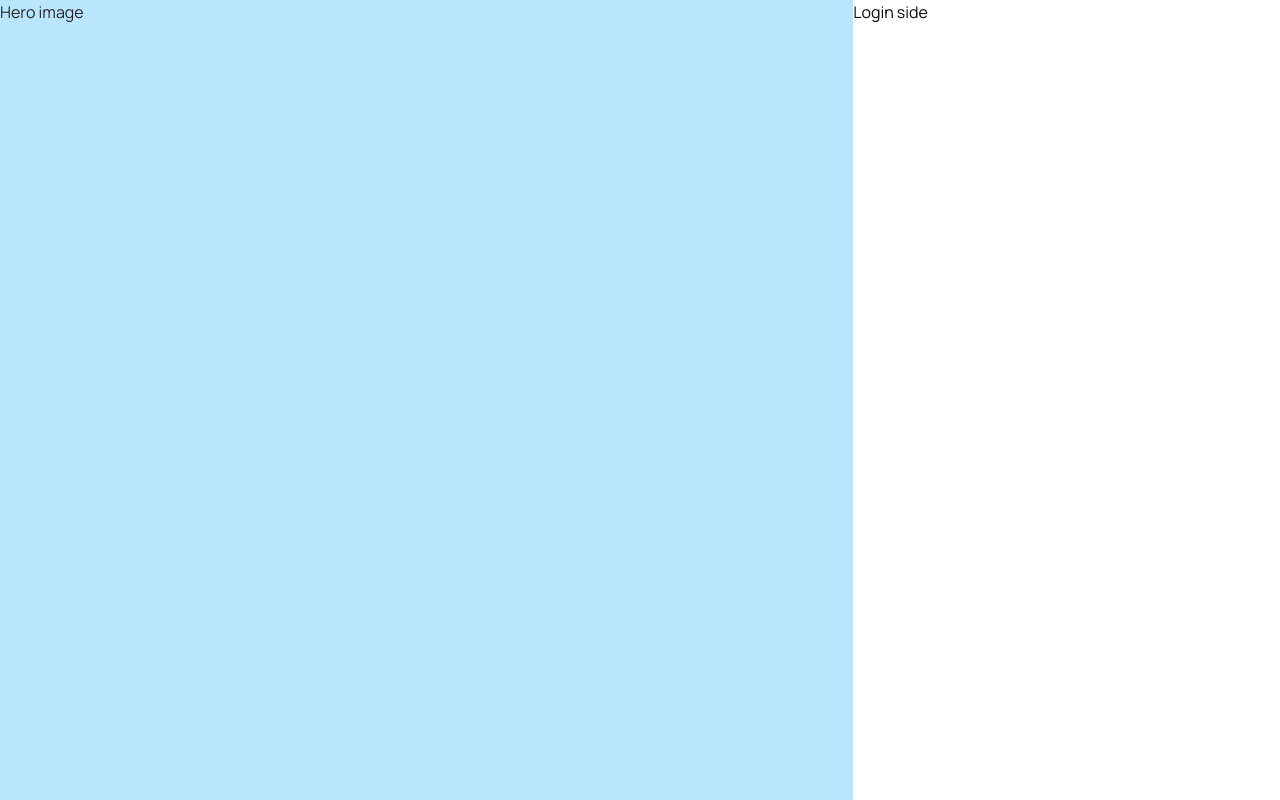
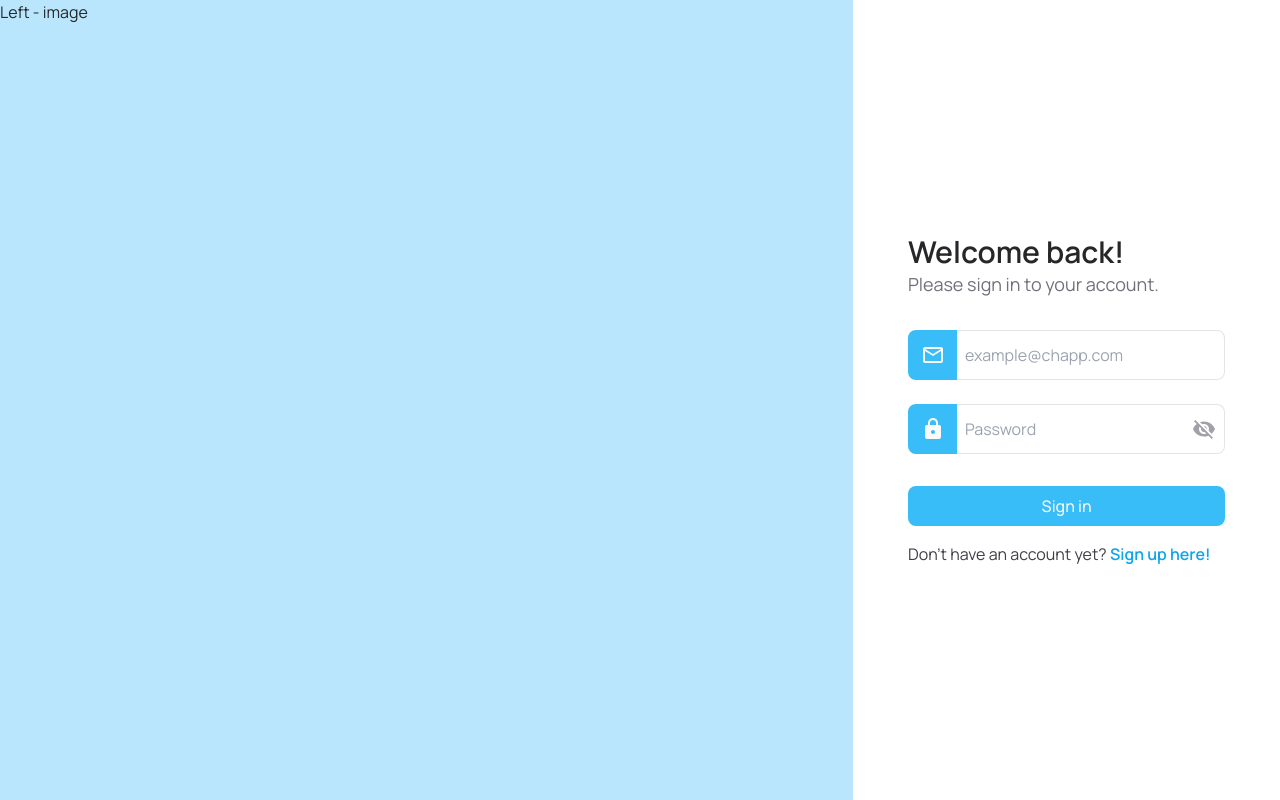
Before and after one commit to bartlomiejszwarc/chapp, a Next.js app: page /login in a window 1280 px wide. Built offline with nearby package versions, Linux system fonts and the light colour scheme.

Commit message:
sign in form

```diff
--- a/app/layout.tsx
+++ b/app/layout.tsx
@@ -17,10 +17,10 @@ export default function RootLayout({
   children: React.ReactNode;
 }>) {
   return (
-    <html lang='en'>
+    <html lang='en' suppressHydrationWarning>
       <body className={font.className}>
         <ThemeProvider attribute='class' disableTransitionOnChange>
-          <div className='bg-transparent absolute right-2 top-2'>
+          <div className='bg-transparent absolute right-4 top-4'>
             <ThemeSwitcher />
           </div>
           {children}
--- a/app/login/page.tsx
+++ b/app/login/page.tsx
@@ -1,11 +1,15 @@
+import SignInForm from '@/components/form/sign-in-form';
+
 export default function Page() {
   return (
     <div className='min-h-screen w-full  flex'>
-      <div className='w-2/3 bg-sky-200 flex text-zinc-800 '>
-        <span>Hero image</span>
+      <div className='w-0 lg:w-1/2 xl:w-2/3 bg-sky-200 dark:bg-zinc-800 flex text-zinc-800 '>
+        <span>Left - image</span>
       </div>
-      <div className='w-1/3 bg-white dark:bg-zinc-700 flex'>
-        <span>Login side</span>
+      <div className='w-full lg:w-1/2 xl:w-1/3 bg-white dark:bg-zinc-900 flex items-center justify-center'>
+        <div className='w-[90%] sm:w-[60%] lg:w-[80%]'>
+          <SignInForm />
+        </div>
       </div>
     </div>
   );
--- /dev/null
+++ b/app/signup/page.tsx
@@ -0,0 +1,3 @@
+export default function Page() {
+  return <span>xd</span>;
+}
--- /dev/null
+++ b/components/form/form-submit-button.tsx
@@ -0,0 +1,13 @@
+interface Props {
+  onClick: any;
+  text: string;
+}
+export default function FormSubmitButton({onClick, text}: Props) {
+  return (
+    <button
+      className='w-full rounded-lg bg-sky-400 dark:bg-sky-600 py-2 text-zinc-100 font-medium text-md'
+      onClick={onClick}>
+      {text}
+    </button>
+  );
+}
--- /dev/null
+++ b/components/form/input-with-icon-template.tsx
@@ -0,0 +1,17 @@
+import {ReactNode} from 'react';
+interface Props {
+  children: ReactNode;
+  icon: JSX.Element;
+}
+export default function InputWithIconTemplate({children, icon}: Props) {
+  return (
+    <div className='flex'>
+      <div className='rounded-s-lg px-3 py-3 border-[1px] border-transparent border-r-0 bg-sky-400 dark:bg-zinc-800 flex items-center'>
+        {icon}
+      </div>
+      <div className='flex items-center justify-between rounded-e-lg border-[1px] rounded-l-none border-l-0 w-full pl-2'>
+        {children}
+      </div>
+    </div>
+  );
+}
--- /dev/null
+++ b/components/form/sign-in-form.tsx
@@ -0,0 +1,85 @@
+'use client';
+import {useReducer, useState} from 'react';
+import MailOutlineIcon from '@mui/icons-material/MailOutline';
+import LockIcon from '@mui/icons-material/Lock';
+import VisibilityIcon from '@mui/icons-material/Visibility';
+import VisibilityOffIcon from '@mui/icons-material/VisibilityOff';
+import Link from 'next/link';
+import InputWithIconTemplate from './input-with-icon-template';
+import FormSubmitButton from './form-submit-button';
+interface SignInFields {
+  email: string;
+  password: string;
+}
+interface Action {
+  type: string;
+  payload: string;
+}
+
+export default function SignInForm() {
+  const initialFormState: SignInFields = {email: '', password: ''};
+  const reducer = (state: SignInFields, action: Action) => {
+    switch (action.type) {
+      case 'SET_EMAIL':
+        return {...state, email: action.payload};
+      case 'SET_PASSWORD':
+        return {...state, password: action.payload};
+      default:
+        return state;
+    }
+  };
+  const [state, dispatch] = useReducer(reducer, initialFormState);
+  const [passwordVisible, setPasswordVisible] = useState<boolean>(false);
+  const handleSignIn = () => {
+    console.log(state);
+  };
+
+  return (
+    <div className='w-full'>
+      <div className='bg-transparent rounded-lg flex flex-col px-3'>
+        <span className='text-zinc-800 dark:text-zinc-100 font-semibold text-3xl'>Welcome back!</span>
+        <span className='text-zinc-500 text-lg'>Please sign in to your account.</span>
+        <div className='flex flex-col space-y-6 py-8'>
+          <InputWithIconTemplate icon={<MailOutlineIcon className='text-zinc-50 dark:text-zinc-400' />}>
+            <input
+              className=' outline-none bg-transparent text-zinc-800 dark:text-zinc-300 dark:placeholder:text-zinc-500'
+              placeholder='example@chapp.com'
+              type='email'
+              onChange={(e) => {
+                dispatch({type: 'SET_EMAIL', payload: e.target.value});
+              }}
+            />{' '}
+          </InputWithIconTemplate>
+          <InputWithIconTemplate icon={<LockIcon className='text-zinc-50 dark:text-zinc-400' />}>
+            <input
+              className=' outline-none bg-transparent text-zinc-800 dark:text-zinc-300 dark:placeholder:text-zinc-500'
+              placeholder='Password'
+              type={`${passwordVisible ? 'text' : 'password'}`}
+              onChange={(e) => {
+                dispatch({type: 'SET_PASSWORD', payload: e.target.value});
+              }}
+            />
+            <button className='pr-2 flex items-center' onClick={() => setPasswordVisible(!passwordVisible)}>
+              {!passwordVisible ? (
+                <VisibilityOffIcon className='text-zinc-400 text-xl' />
+              ) : (
+                <VisibilityIcon className='text-zinc-400 text-xl' />
+              )}
+            </button>
+          </InputWithIconTemplate>
+        </div>
+      </div>
+      <div className='flex justify-center space-y-2 px-3 pb-4'>
+        <FormSubmitButton text={'Sign in'} onClick={handleSignIn} />
+      </div>
+      <div className='px-3'>
+        <span className='dark:font-thin text-zinc-700 dark:text-zinc-300'>
+          Don't have an account yet?{' '}
+          <Link href='/signup' className='text-sky-500 font-semibold dark:font-medium'>
+            Sign up here!
+          </Link>
+        </span>
+      </div>
+    </div>
+  );
+}
--- a/components/theme-switcher.tsx
+++ b/components/theme-switcher.tsx
@@ -17,16 +17,16 @@ export function ThemeSwitcher() {
   return (
     <div>
       {theme === 'dark' && (
-        <div className='text-zinc-200 hover:bg-zinc-600 p-1 rounded-lg'>
+        <div className='text-zinc-200 hover:bg-zinc-800 p-1 rounded-lg'>
           <button onClick={() => setTheme('light')}>
-            <LightModeIcon />
+            <LightModeIcon className='mb-[1px]' />
           </button>
         </div>
       )}
       {theme === 'light' && (
-        <div className='text-zinc-600 hover:bg-zinc-100 p-1 rounded-lg'>
+        <div className='text-zinc-600 hover:bg-zinc-200 p-1 rounded-lg'>
           <button onClick={() => setTheme('dark')}>
-            <DarkModeIcon />
+            <DarkModeIcon className='mb-[1px]' />
           </button>
         </div>
       )}
```
Also changed, not shown: utils/supabase/middleware.ts (+6 -1 lines).
